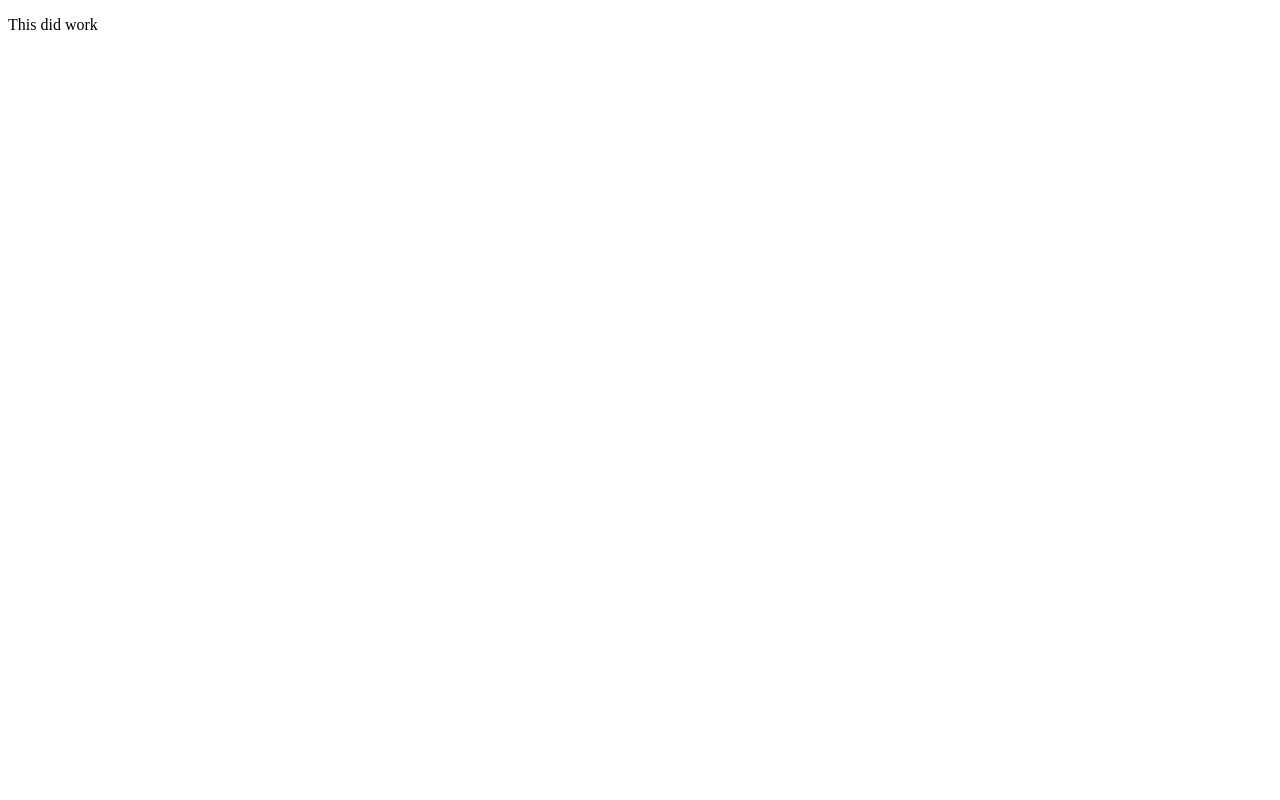
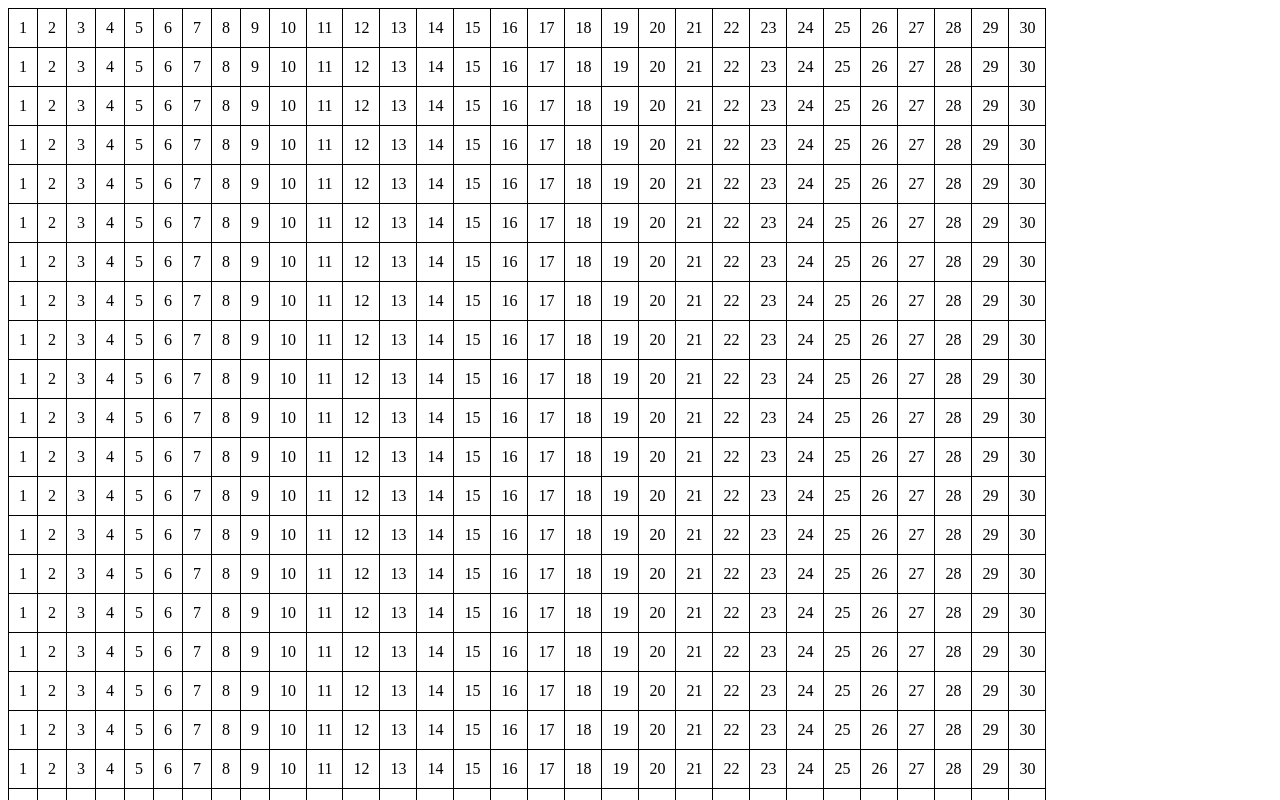
Before and after one commit to batskywalker/tank-tactics, a website: page website/index.html in a window 1280 px wide. Shown: the top 800 px of the page. Drawn offline with Linux system fonts and the light colour scheme; no server answers.

Commit message:
ITS ONLINE

```diff
--- a/website/index.html
+++ b/website/index.html
@@ -2,12 +2,17 @@
 <html lang="en">
     <head>
         <meta charset="UTF-8">
-
+        <meta name="viewport" content="width=device-width, initial-scale=1.0">
+        <link rel="stylesheet" href="styles.css">
         <title>Tank Tactics</title>
     </head>
 
     <body>
-        <p id="test">This didn't work</p>
+        <div id="container">
+            <table id="whole-board">
+
+            </table>
+        </div>
         <script src="index.js"></script>
     </body>
 </html>
--- a/website/index.js
+++ b/website/index.js
@@ -1,5 +1,15 @@
 window.onload = function() {
-    document.getElementById("test").textContent = "This did work";
+    const gameBoard = document.getElementById("whole-board");
+    for (var i = 1; i <= 30; i++) {
+        let row = document.createElement("tr");
+        gameBoard.appendChild(row)
+        for (var j = 1; j <= 30; j++) {
+            let cell = document.createElement("td");
+            cell.textContent += j;
+            row.appendChild(cell)
+        }
+    }
+
     const eventSource = new EventSource('/sse');
 
     eventSource.onmessage = event => {
--- /dev/null
+++ b/website/styles.css
@@ -0,0 +1,13 @@
+html {
+    height: 100%;
+    width: 100%;
+}
+
+table, td {
+    border: 1px solid;
+    border-collapse: collapse;
+}
+
+td {
+    padding: 10px;
+}
```
Also changed, not shown: discord.js (+9 -1 lines).
